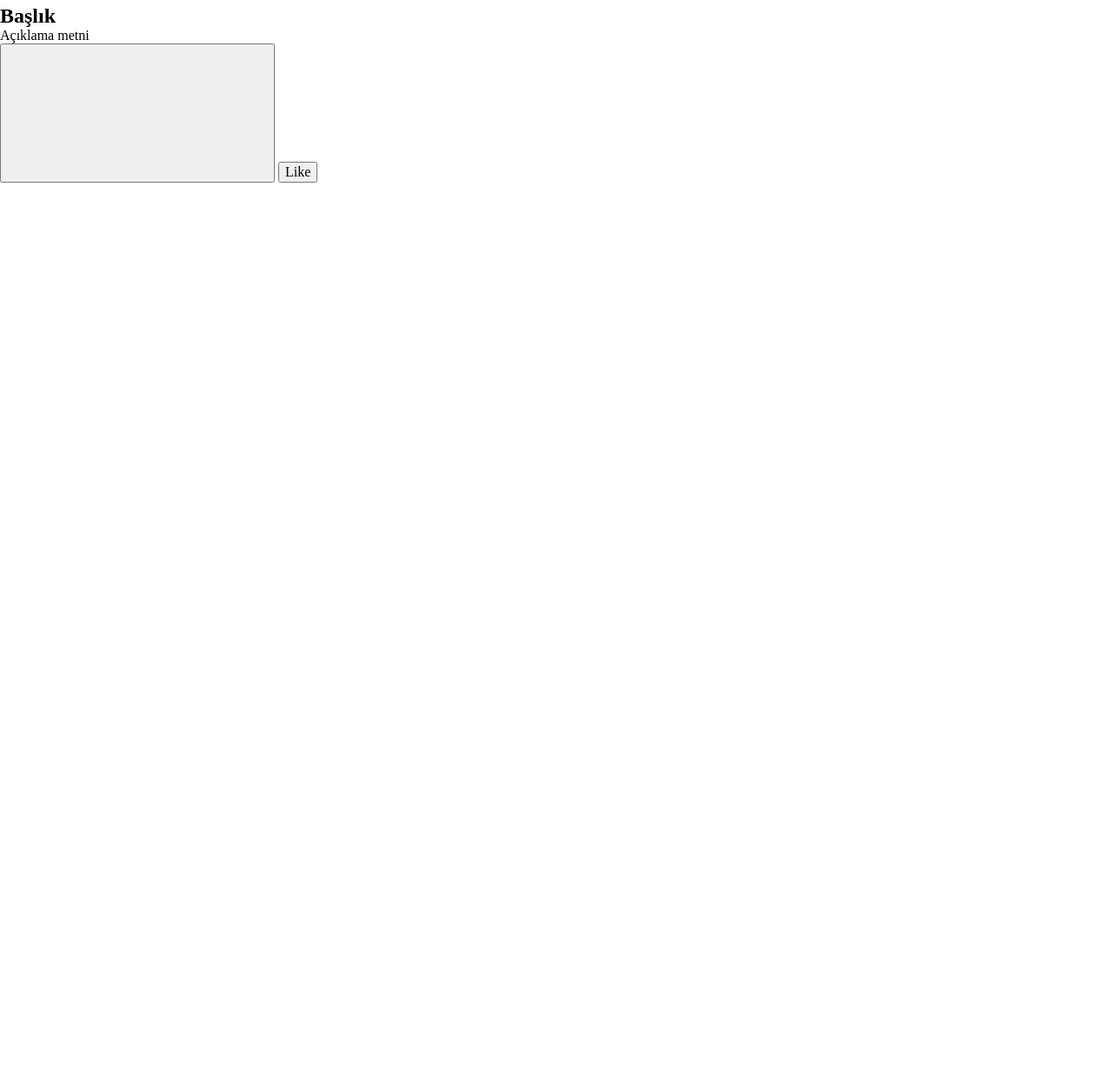
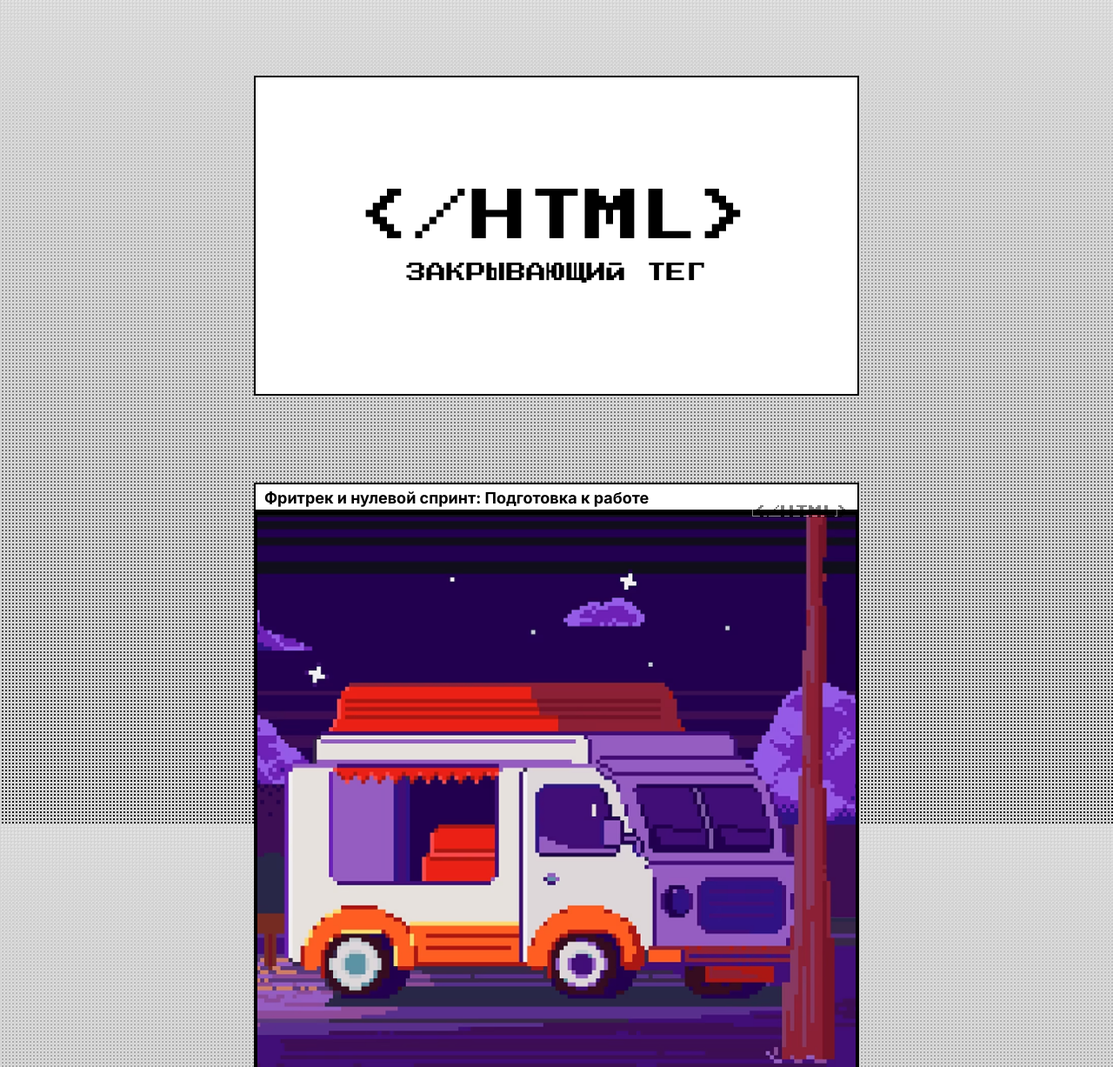
Before and after one commit to bekirs01/zakrivayuschiy-teg-ad, a plain HTML site: page index.html in a window 1280 px wide. Shown: the part 13-1240 px from the top of the page at 87% size. Before the commit the page ends 800 px from the top, so only its background shows below. Drawn offline with Linux system fonts and the light colour scheme.

Commit message:
INDEX CSS

```diff
--- a/index.html
+++ b/index.html
@@ -4,37 +4,62 @@
     <meta charset="UTF-8" />
     <meta name="viewport" content="width=device-width, initial-scale=1.0" />
     <title>Закрывающий тег</title>
+
     <link rel="stylesheet" href="./fonts/fonts.css" />
     <link rel="stylesheet" href="./styles/variables.css" />
     <link rel="stylesheet" href="./styles/globals.css" />
     <link rel="stylesheet" href="./styles/style.css" />
     <link rel="stylesheet" href="./styles/animations.css" />
+
+    <link rel="preconnect" href="https://fonts.googleapis.com">
+    <link rel="preconnect" href="https://fonts.gstatic.com" crossorigin>
+
+    <link href="https://fonts.googleapis.com/css2?family=Press+Start+2P&display=swap" rel="stylesheet">
+    <link href="https://fonts.googleapis.com/css2?family=Inter:wght@400;700&display=swap" rel="stylesheet">
   </head>
+
   <body class="page">
 
-  <header class="header">
+    <header class="header">
+      <div class="title">&lt;/HTML&gt;</div>
+      <div class="description">ЗАКРЫВАЮЩИЙ ТЕГ</div>
+    </header>
 
-  </header>
+    <main>
+      <div class="first-pic">
+        <div class="title-box">
+          <div class="title-box__inner"></div>
+          <div class="title-box__text">
+            Фритрек и нулевой спринт: Подготовка к работе
+          </div>
+        </div>
 
-  <main class="content">
+        <div class="post-image">
+          <div class="html">&lt;/HTML&gt;
+          </div>
 
-  <section class="card">
-    <img class="card__image" src="./images/img1.jpg" alt="">
-    <h2 class="card__title">Başlık</h2>
-    <p class="card__text">Açıklama metni</p>
+          <img src="./images/image.png" alt="post image">
 
-    <button class="card__icon-button">
-      <svg class="like-icon"></svg>
-    </button>
+          <div class="content">
+            <div class="content-text-box">
+              <div class="text1">
+                Это было самое начало пути. На этом этапе важно было
+                проникнуться основами и настроиться на учёбу. И, возможно,
+                подумать, как новые знания могут повлиять на ваше будущее.
+              </div>
 
-    <button class="card__like-button">
-      <span class="button__text">Like</span>
-    </button>
-  </section>
+              <div class="text2">
+                Место для ваших воспоминаний о начале обучения.
+              </div>
+            </div>
+          </div>
 
-</main>
+        </div>
 
-  <script src="./scripts/like.js"></script>
-</body>
+      </div>
+    </main>
 
+    <script src="./scripts/like.js"></script>
+
+  </body>
 </html>
--- a/styles/style.css
+++ b/styles/style.css
@@ -10,7 +10,110 @@
 
 */
 
-.page {
-  min-inline-size: 320px;
-  min-block-size: 100dvb;
+/* Sayfa arka planı */
+body.page {
+  background-image: url("../images/background.png");
+  background-size: auto;
+  font-family: "Inter", sans-serif;
+  background-size: 1440px 960px;
 }
+
+
+/* HEADER — Figma: 700×368 */
+.header {
+  width: 696px;
+  height: 368px;
+  background: white;
+  border: 2px solid black;
+  margin: 100px auto;   /* Ortala + yukarıdan 100px */
+  display: flex;
+  flex-direction: column;
+  justify-content: center;
+  align-items: center;
+
+  font-family: "Press Start 2P", sans-serif;
+  gap: 20px;
+}
+
+.title {
+  font-size: 65px;
+  font-weight: 400;
+  line-height: 100%;
+}
+
+.description {
+  font-size: 23px;
+  font-weight: 400;
+  line-height: 100%;
+}
+.first-pic{
+  width: 696px;
+  position: relative;
+  margin: 100px auto;
+  align-items: center;
+  justify-content: center;
+}
+
+.title-box{
+  width: 696px;
+  height: 33px;
+  padding: 5px 10px;
+  background-color: white;
+  position: relative;
+  border: 2px solid black;
+  margin: 0px auto;
+  align-items: center;
+  justify-content: center;
+  background-color: white;
+
+}
+.title-box__inner{
+  width: 696px;
+  height: 31px;
+  position: absolute;
+  padding: 3px 24px 3px 10px;
+}
+.title-box__text{
+  width: 662px;
+  height:25px;
+  font-weight: 700;
+  font-size: 18px;
+  position: absolute;
+}
+.post-image img {
+width: 696px;
+height: 696px;
+top: 35px;
+border: 2px solid black;
+display: flex;
+}
+.html{
+position: absolute;
+opacity: 0.5;
+top: 25px;
+left: 573px;
+right: 25px;
+bottom: 657px;
+width: 98px;
+height: 14px;
+font-family: "Press Start 2P", sans-serif;
+font-weight: 400;
+border: 1px solid rgba(255, 255, 255, 1);
+background: transparent;
+}
+.content{
+  width: 696px;
+  height: 224px;
+  border: 2px solid black;
+  background-color: white;
+  margin-top: 0px;
+
+}
+.content-text-box{
+  width: 646px;
+  height: 111px;
+  margin: 25px 25px 88px 25px;
+}
+.text2{
+  margin-top: 27px;
+}
```
Also changed, not shown: images/background.png (added), images/image.png (added), 2 other files.
